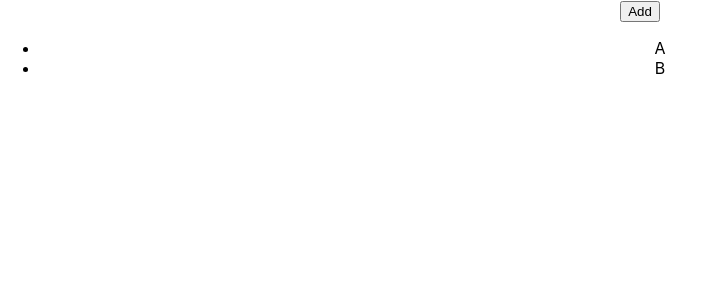
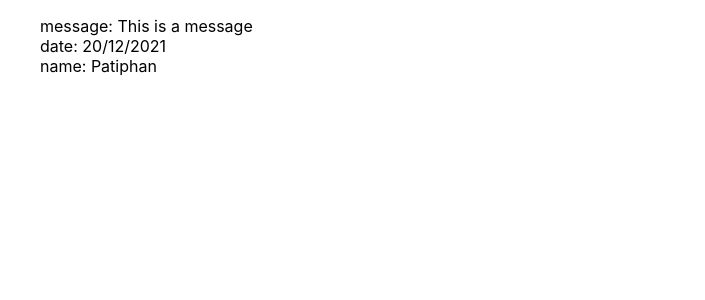
Before and after one commit to AofPatiphan/Create-React-App, a React (Create React App) app: page / in a window 1280 px wide. Shown: the top 300 px of the page, without its empty margins (0-705 px from the left). Built offline with nearby package versions, Linux system fonts and the light colour scheme.

Commit message:
completed

```diff
--- a/src/App.js
+++ b/src/App.js
@@ -1,41 +1,28 @@
 import { useState } from "react/cjs/react.development";
 import "./App.css";
 
-let id = 3;
-
 function App() {
-  const arr = [1, 2, 3, 4, 2, 1];
-
-  const [obj, setObj] = useState([
+  const obj = [
     {
       id: 1,
-      title: "A",
+      message: "This is a message",
+      date: "20/12/2021",
+      name: "Patiphan",
     },
-    {
-      id: 2,
-      title: "B",
-    },
-  ]);
-
-  const handleClick = () => {
-    const input = window.prompt("Enter something");
-    const newState = [{ id: id++, title: input }, ...obj];
-    setObj(newState);
-  };
+  ];
 
   // const jsxArr = [<li>1</li>, <li>2</li>, <li>3</li>, <li>4</li>];
-  const result = arr.map((el) => <li>{el}</li>); // ทำแบบนี้
   return (
-    <div className="App">
-      <button onClick={handleClick}>Add</button>
-      <ul>
-        {/* <li>{arr[0]}</li>
-        <li>{arr[1]}</li>
-        <li>{arr[2]}</li>
-        <li>{arr[3]}</li> */}
-        {/* {result} */}
+    <div className="">
+      <ul style={{ listStyle: "none" }}>
         {obj.map((el) => (
-          <li key={el.id}>{el.title}</li>
+          <li>message: {el.message}</li>
+        ))}
+        {obj.map((el) => (
+          <li>date: {el.date}</li>
+        ))}
+        {obj.map((el) => (
+          <li>name: {el.name}</li>
         ))}
       </ul>
     </div>
```
